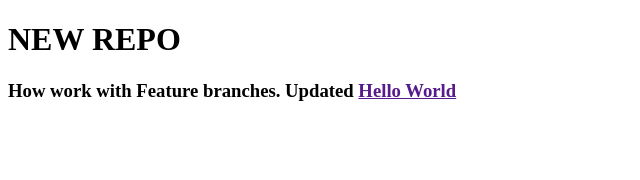
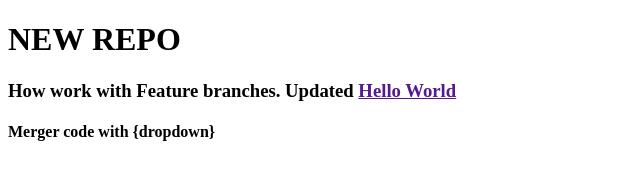
Before and after one commit to vishusharma28/localrepo, a plain HTML site: page index.html in a window 1280 px wide. Shown: the whole page, without its empty margins (0-640 px from the left). Drawn offline with Linux system fonts and the light colour scheme.

Commit message:
add more code

```diff
--- a/index.html
+++ b/index.html
@@ -6,7 +6,9 @@
     <title>NEW REPO</title>
 </head>
 <body>
+
     <h1>NEW REPO</h1>
     <h3>How work with Feature branches. Updated <a href="">Hello World</a></h3>
+   <h4>Merger code with {dropdown} </h4>
 </body>
 </html>
```
